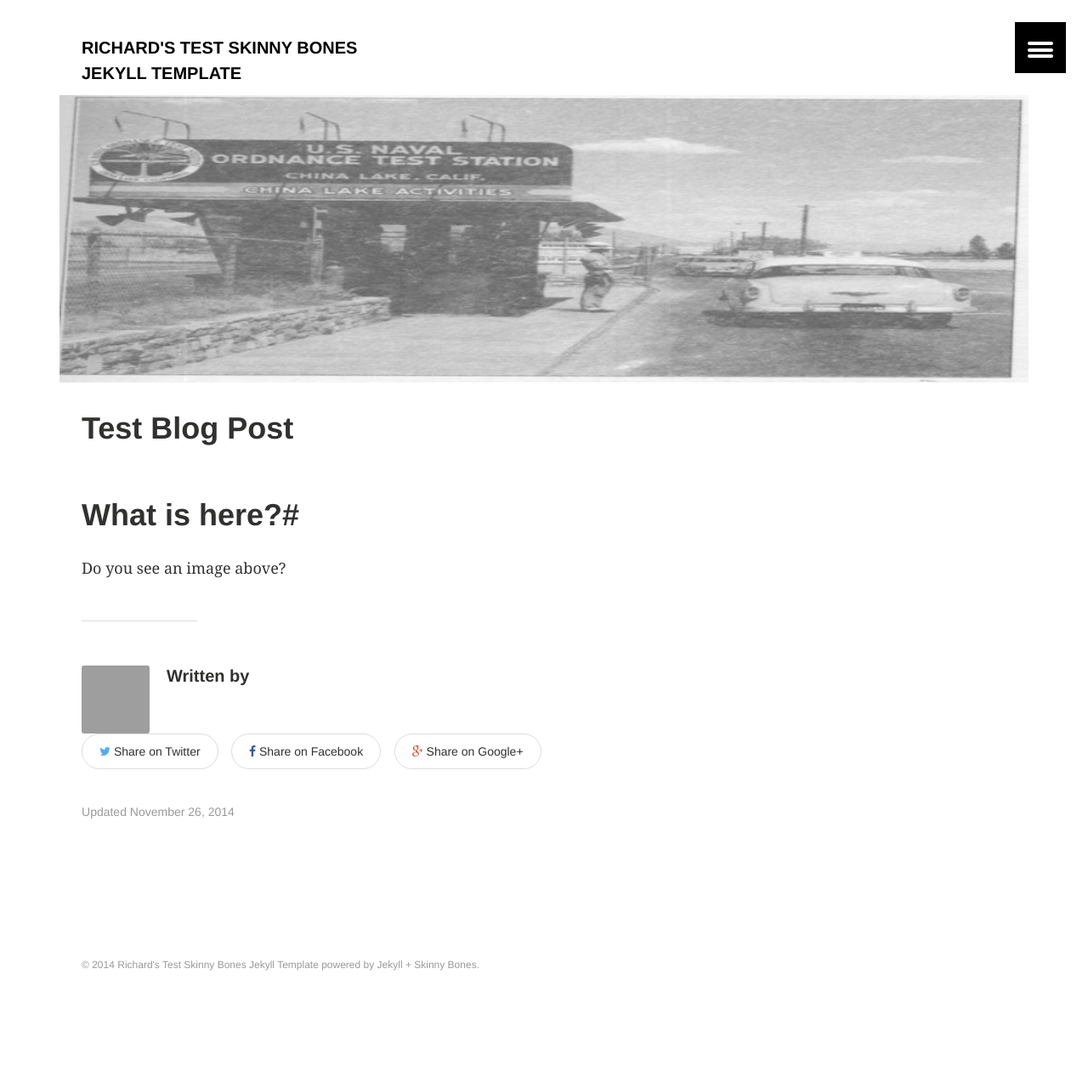
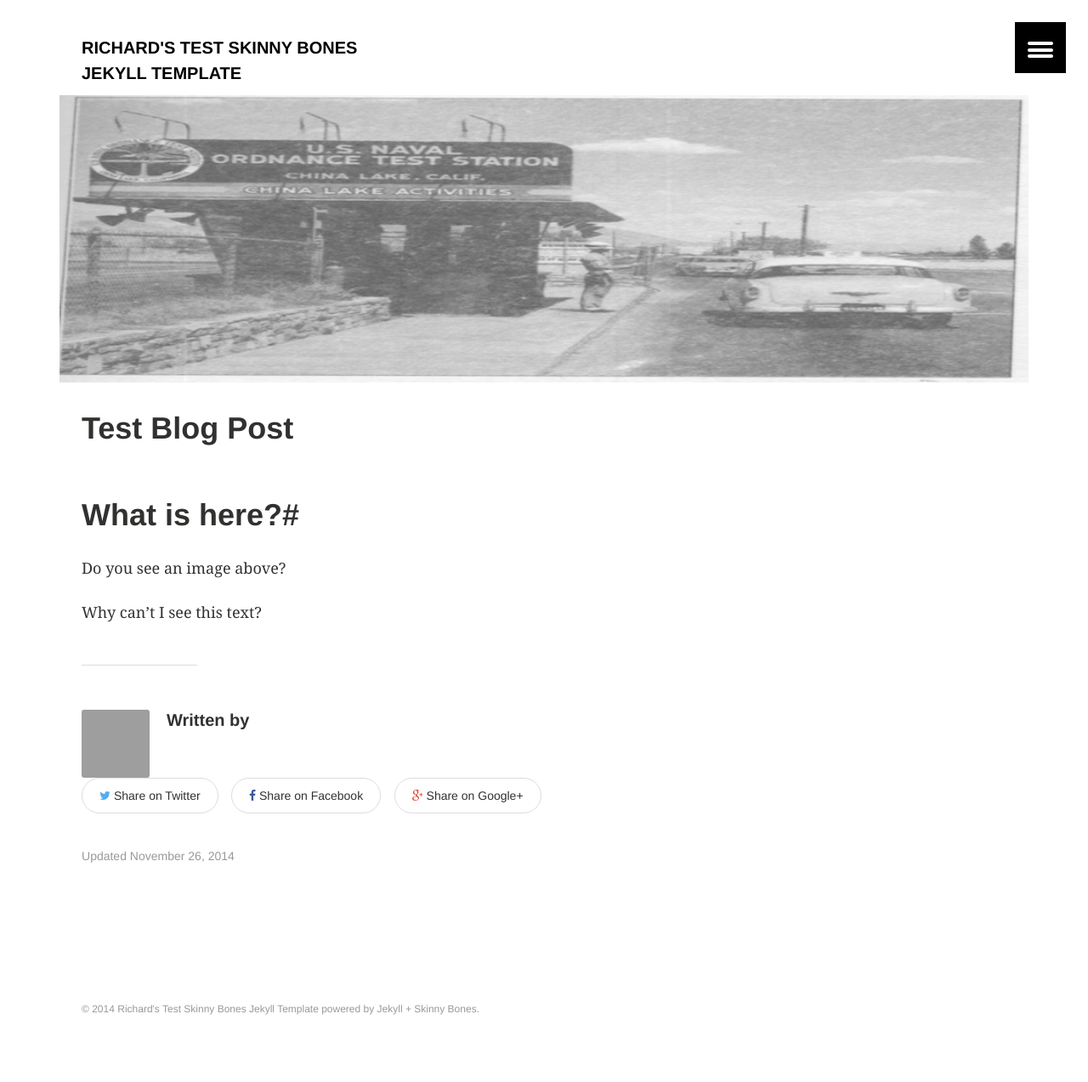
Before and after one commit to schavester/jekyll-play, a Jekyll site: the page built from _posts/2014-11-26-test-blog-post.md, in a window 1280 px wide. Shown: the whole page at 85% size. Built offline with Jekyll 4.4.1, drawn with Linux system fonts in a browser that asks for light colours; before the commit the page ends 1221 px from its top, so only the background shows below that.

Commit message:
test post text tweak
can not see this text.  Why?

```diff
--- a/_posts/2014-11-26-test-blog-post.md
+++ b/_posts/2014-11-26-test-blog-post.md
@@ -15,3 +15,5 @@ date: 2014-11-26T09:46:36-08:00
 #What is here?#
 
 Do you see an image above?
+
+Why can't I see this text?
```
